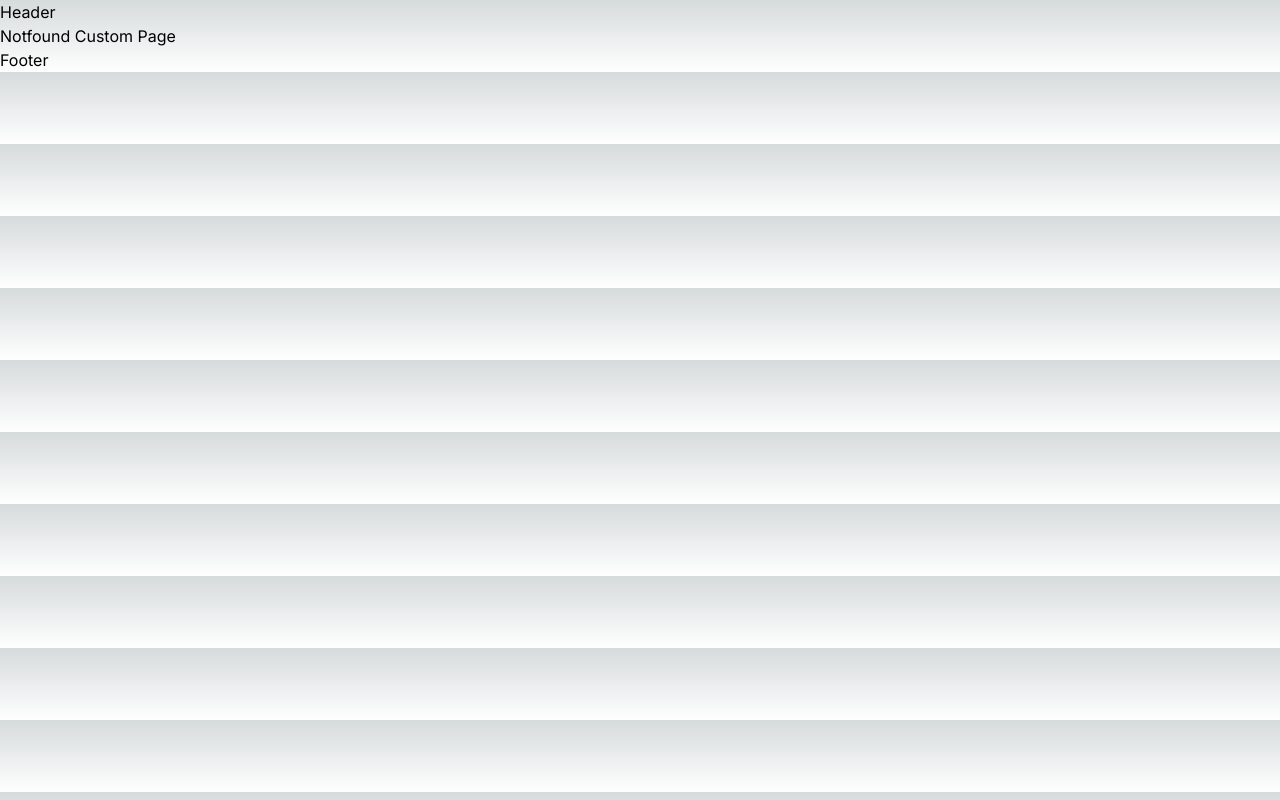
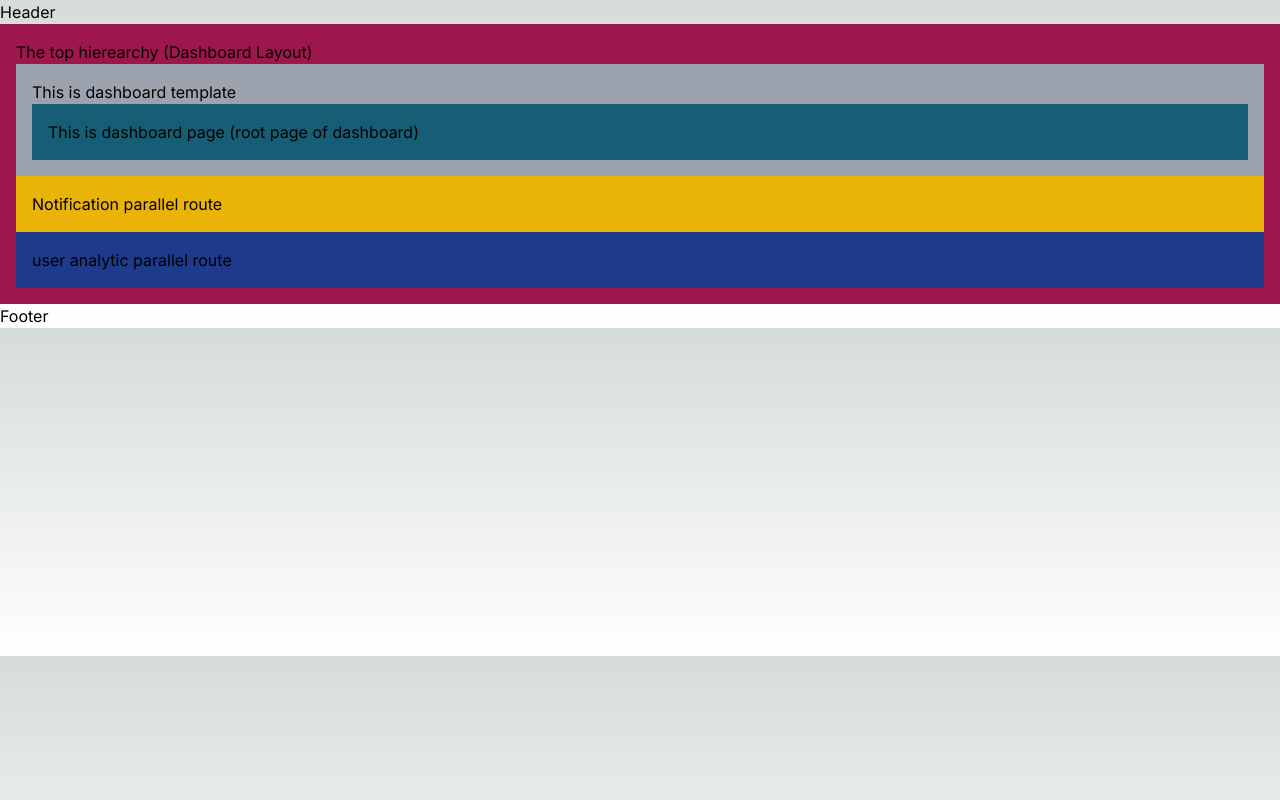
Before and after one commit to romiardanaputra/learn-next-js, a Next.js app: page /dashboard in a window 1280 px wide. Before the commit this address had no page. Built offline with nearby package versions, Linux system fonts and the light colour scheme.

Commit message:
[MAIN] docs(route): Create example of parallel route usage (#14)

```diff
--- /dev/null
+++ b/src/app/dashboard/@notifications/page.tsx
@@ -0,0 +1,13 @@
+import { NextPage } from "next";
+
+interface Props {}
+
+const Notification: NextPage<Props> = ({}) => {
+  return (
+    <div className="p-4 bg-yellow-500">
+      <h1>Notification parallel route</h1>
+    </div>
+  );
+};
+
+export default Notification;
--- /dev/null
+++ b/src/app/dashboard/@users/page.tsx
@@ -0,0 +1,13 @@
+import { NextPage } from "next";
+
+interface Props {}
+
+const UserAnalytic: NextPage<Props> = ({}) => {
+  return (
+    <div className="p-4 bg-blue-900">
+      <h1>user analytic parallel route</h1>
+    </div>
+  );
+};
+
+export default UserAnalytic;
--- /dev/null
+++ b/src/app/dashboard/error.tsx
@@ -0,0 +1,16 @@
+"use client";
+import { NextPage } from "next";
+
+interface Props {
+  error: Error;
+}
+
+const DashboardError: NextPage<Props> = ({ error }) => {
+  return (
+    <div>
+      <h1>{error.message}</h1>
+    </div>
+  );
+};
+
+export default DashboardError;
--- /dev/null
+++ b/src/app/dashboard/layout.tsx
@@ -0,0 +1,37 @@
+import { NextPage } from "next";
+import React from "react";
+import DashboardTemplate from "./template";
+
+interface Props {
+  children: React.ReactNode;
+  notifications: React.ReactNode;
+  users: React.ReactNode;
+}
+
+const DashboardLayout: NextPage<Props> = ({
+  children,
+  notifications,
+  users,
+}) => {
+  return (
+    <>
+      {/* <DashboardTemplate>
+        <div>
+          <h1>The top hierearchy (Dashboard Layout)</h1>
+          {children}
+          <div>{notifications}</div>
+          <div>{users}</div>
+        </div>
+      </DashboardTemplate> */}
+
+      <div className="bg-pink-800 p-4">
+        <h1>The top hierearchy (Dashboard Layout)</h1>
+        {children}
+        <div>{notifications}</div>
+        <div>{users}</div>
+      </div>
+    </>
+  );
+};
+
+export default DashboardLayout;
--- /dev/null
+++ b/src/app/dashboard/loading.tsx
@@ -0,0 +1,16 @@
+import { NextPage } from "next";
+
+interface Props {}
+
+const DashboardLoading: NextPage<Props> = ({}) => {
+  return (
+    <div className="p-4 bg-purple-800">
+      <h1>
+        Loading Dashboard Content... (while the content is rendered the loading
+        page is invoked)
+      </h1>
+    </div>
+  );
+};
+
+export default DashboardLoading;
--- /dev/null
+++ b/src/app/dashboard/page.tsx
@@ -0,0 +1,13 @@
+import { NextPage } from "next";
+
+interface Props {}
+
+const DashboardPage: NextPage<Props> = ({}) => {
+  return (
+    <div className="bg-cyan-800 p-4">
+      <h1>This is dashboard page (root page of dashboard)</h1>
+    </div>
+  );
+};
+
+export default DashboardPage;
--- /dev/null
+++ b/src/app/dashboard/template.tsx
@@ -0,0 +1,17 @@
+import { NextPage } from "next";
+
+interface Props {
+  children: React.ReactNode;
+}
+
+const DashboardTemplate: NextPage<Props> = ({ children }) => {
+  return (
+    <div className="bg-gray-400 p-4">
+      {/* this will remounted foe each slot availabels */}
+      <h1>This is dashboard template</h1>
+      {children}
+    </div>
+  );
+};
+
+export default DashboardTemplate;
--- a/src/app/page.tsx
+++ b/src/app/page.tsx
@@ -5,8 +5,11 @@ export default function Home() {
   return (
     <main>
       <h1>Home</h1>
-      <Link href="/blog">Blog</Link>
-      <Link href="/products">Product</Link>
+      <div className="flex gap-4 px-4">
+        <Link href="/blog">Blog</Link>
+        <Link href="/products">Product</Link>
+        <Link href="/dashboard">Dashboard</Link>
+      </div>
     </main>
   );
 }
```
